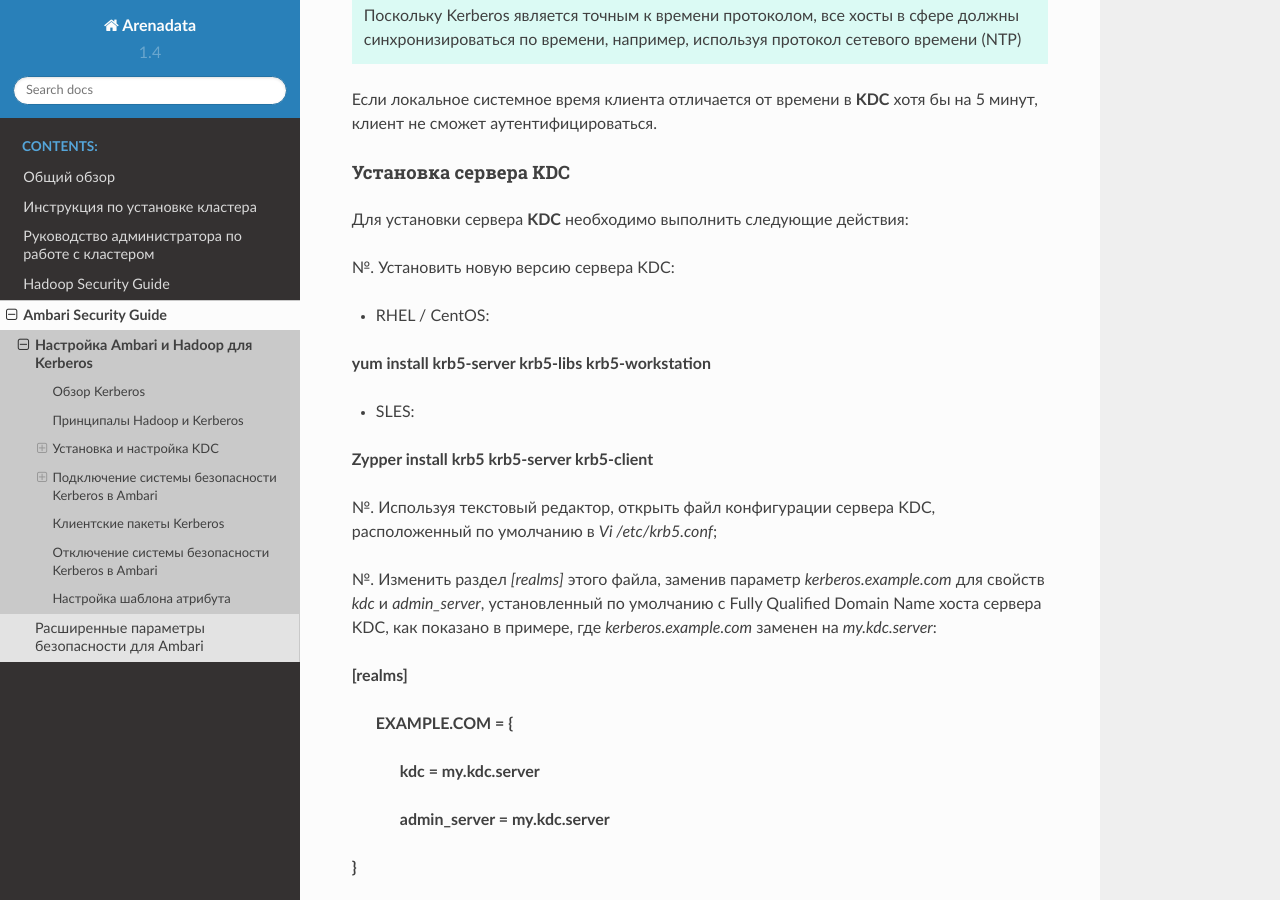
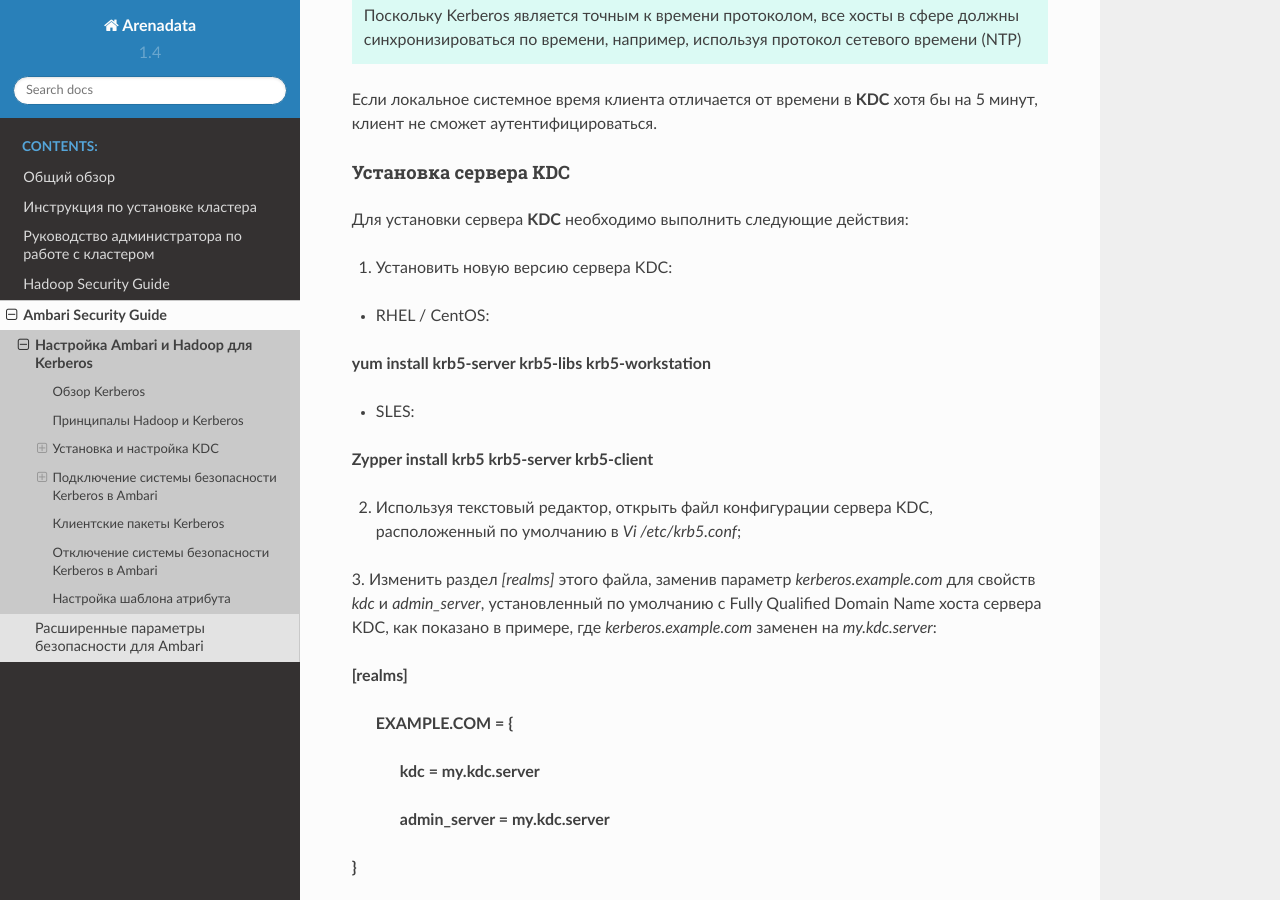
Before and after one commit to arenadata/docs_adps, a Sphinx documentation site: the page built from source/SecurityAmbari/config.rst, in a window 1280 px wide and 900 px high, scrolled down 4726 px. Built offline with Sphinx 7.4.7 and the Read the Docs theme 2.0.0, drawn with Linux system fonts in a browser that asks for light colours; pages that are not in the unit, such as notebooks, are missing from menus.

Commit message:
Update config.rst

```diff
--- a/source/SecurityAmbari/config.rst
+++ b/source/SecurityAmbari/config.rst
@@ -187,9 +187,9 @@ Kerberos имеет одинаковые временные метки, в та
 
 :command:`Zypper install krb5 krb5-server krb5-client`
 
-№.	Используя текстовый редактор, открыть файл конфигурации сервера KDC, расположенный по умолчанию в *Vi /etc/krb5.conf*;
+2.	Используя текстовый редактор, открыть файл конфигурации сервера KDC, расположенный по умолчанию в *Vi /etc/krb5.conf*;
 
-№.	Изменить раздел *[realms]* этого файла, заменив параметр *kerberos.example.com* для свойств *kdc* и *admin_server*,
+3.	Изменить раздел *[realms]* этого файла, заменив параметр *kerberos.example.com* для свойств *kdc* и *admin_server*,
 установленный по умолчанию с Fully Qualified Domain Name хоста сервера KDC, как показано в примере, где *kerberos.example.com*
 заменен на *my.kdc.server*:
 
```
Also changed, not shown: other parts of source/SecurityAmbari/config.rst (+1 -1 lines).
